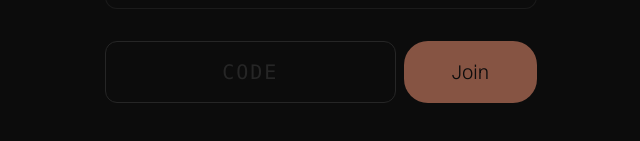
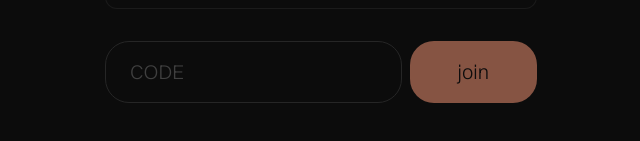
Before and after one commit to PedroLunet/renuncia, a SvelteKit app: page / in a window 1280 px wide. Shown: the part 559-700 px from the top of the page, without its empty margins (319-959 px from the left). Built offline with nearby package versions, Linux system fonts and the light colour scheme.

Commit message:
updated text input usage on lobby

```diff
--- a/src/routes/lobby.svelte
+++ b/src/routes/lobby.svelte
@@ -1,5 +1,6 @@
 <script lang="ts">
 	import Button from '$lib/components/button.svelte';
+	import TextInput from '$lib/components/textInput.svelte';
 
 	let {
 		localPlayerId,
@@ -108,16 +109,18 @@
 		</div>
 
 		<div class="flex gap-2">
-			<input
+			<TextInput
+				size="md"
 				type="text"
 				bind:value={roomInput}
 				placeholder="CODE"
 				maxlength="4"
-				class="w-full rounded-xl border border-neutral-800 bg-[#0c0c0c] px-4 py-4 text-center font-mono text-xl font-light tracking-widest text-text uppercase placeholder-neutral-800 focus:border-neutral-600 focus:ring-0 focus:outline-none"
+				class="w-full"
 			/>
 			<Button
 				variant="primary"
 				size="md"
+        class="lowercase"
 				onclick={() => connectToTable(roomInput, false, false)}
 				disabled={roomInput.length < 4}
 			>
```
